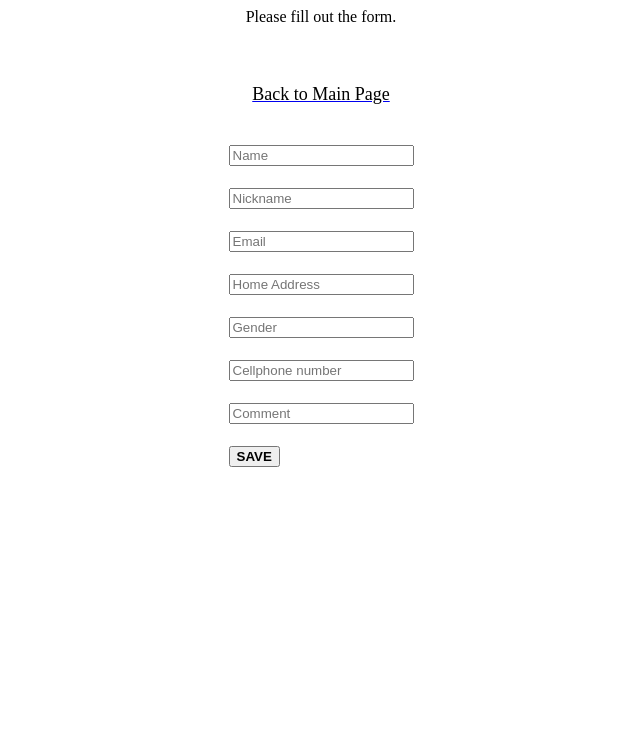
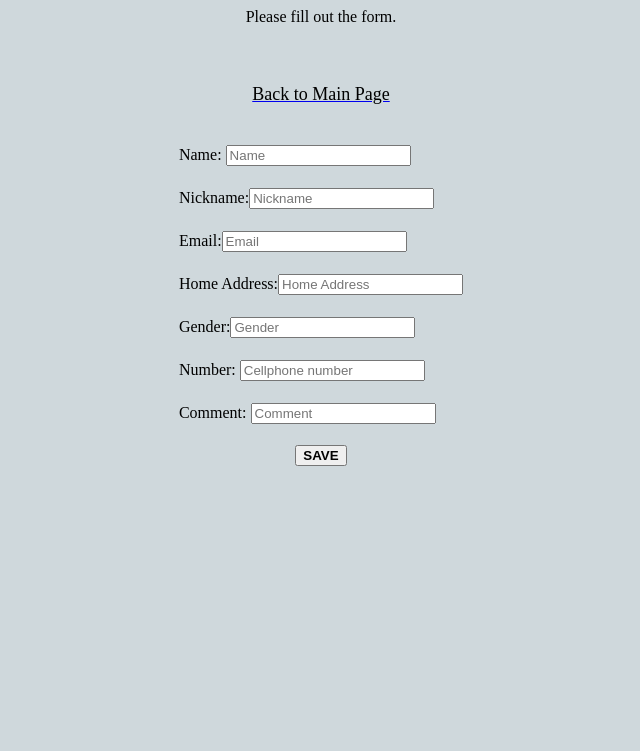
Before and after one commit to crisostomocharles/APC_webprog_test_repo_ccrisostomo, a PHP site: page /add_data.php in a window 1280 px wide. Shown: the top 751 px of the page, without its empty margins (319-959 px from the left). Run offline with PHP 8.4, Linux system fonts and the light colour scheme.

Commit message:
edited exercise5/add_data.php and exercise5/index.php

```diff
--- a/exercise5_working/exercise5/add_data.php
+++ b/exercise5_working/exercise5/add_data.php
@@ -21,7 +21,31 @@ mysqli_query($link, $sql_query);
 <html>
 <head>
 <style>
+body{
+        background-color: #CFD8DC;
+    }
+    h1 {
+    color: Red;
+    text-align: center;
+    }
 
+    #ha{
+        text-align:center;
+        font-family:times new roman;
+        font-size: 20pt;
+        color: black;
+    }
+
+    #form{
+        font-size: 16pt;
+        color:rgb(0, 0, 0);
+        font-family: Times New Roman;
+    }
+
+    #btn {
+        font-family: Times New Roman;
+        font-size:20px;
+    }
     img.upper{
         position:center;
         width:200px;
@@ -85,38 +109,44 @@ mysqli_query($link, $sql_query);
     </tr>
 
     <tr>
-    <td><input type="text" name="name" placeholder="Name" required /><br><br></td>
+    <td>
+    Name: <input type="text" name="name" placeholder="Name" required /><br><br></td>
     </tr>
 
     <tr>
-    <td><input type="text" name="nickname" placeholder="Nickname" required /><br><br></td>
+    <td>
+    Nickname:<input type="text" name="nickname" placeholder="Nickname" required /><br><br></td>
     </tr>
 
     <tr>
-    <td><input type="text" name="email" placeholder="Email" required /><br><br></td>
+    <td>
+    Email:<input type="text" name="email" placeholder="Email" required /><br><br></td>
     </tr>
 
     <tr>
-    <td><input type="text" name="home" placeholder="Home Address" required /><br><br></td>
+    <td>
+    Home Address:<input type="text" name="home" placeholder="Home Address" required /><br><br></td>
     </tr>
 
     <tr>
-    <td><input type="text" name="gender" placeholder="Gender" required /><br><br></td>
+    <td>
+    Gender:<input type="text" name="gender" placeholder="Gender" required /><br><br></td>
     </tr>
 
     <tr>
-    <td><input type="text" name="number" placeholder="Cellphone number" required/><br><br></td>
+    <td>
+    Number: <input type="text" name="number" placeholder="Cellphone number" required/><br><br></td>
     </tr>
 
     <tr>
-    <td><input type="text" name="comment" placeholder="Comment" required /><br><br></td>
+    <td>
+    Comment: <input type="text" name="comment" placeholder="Comment" required /><br><br></td>
     </tr>
+    </table>
+    <center>
+    <button type="submit" name="btn-save"><strong>SAVE</strong></button>
 
-    <tr>
-    <td><button type="submit" name="btn-save"><strong>SAVE</strong></button></td>
-    </tr>
 
-    </table>
     </form>
     </div>
 </div>
--- a/exercise5_working/exercise5/index.php
+++ b/exercise5_working/exercise5/index.php
@@ -78,7 +78,7 @@ function delete_id(id)
 <center>
 
  <header>
-    <a href="mypage.php"><font color = "black">You may add your data here</a></font>
+    <a href="add_data.php"><font color = "black">You may add your data here</a></font>
     <br>
     <br>
     <br>
```
